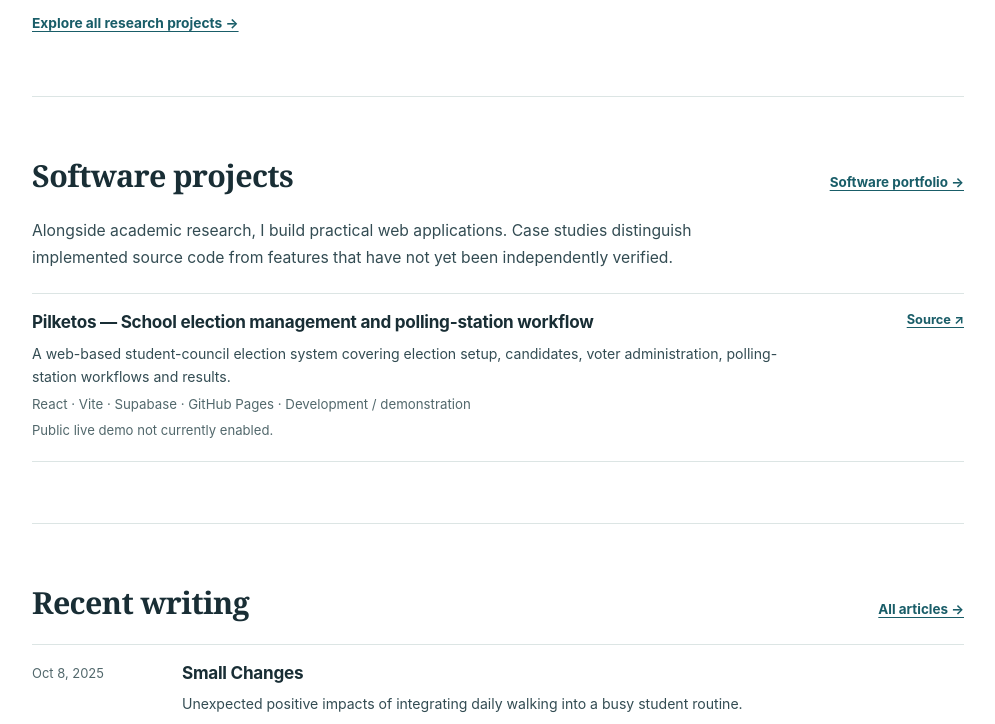
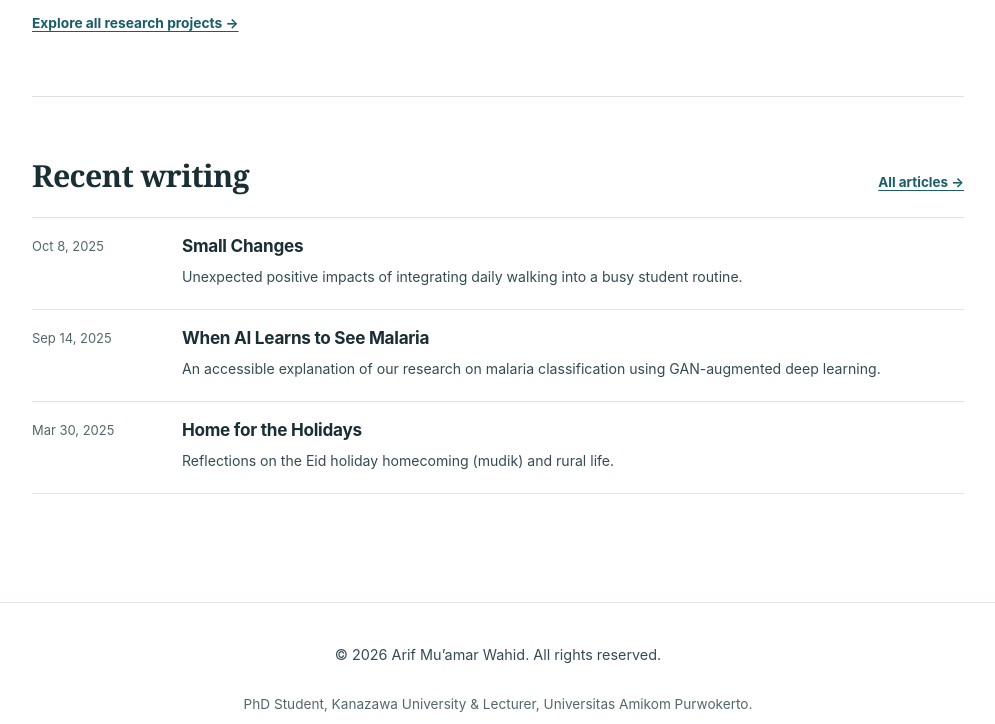
Before and after one commit to arifmuamardev/personal-website, an Astro site: page / in a window 1280 px wide. Shown: the part 1952-2676 px from the top of the page, without its empty margins (142-1137 px from the left). Built offline with nearby package versions, Linux system fonts and the light colour scheme; Astro itself is replaced by a stand-in of ours.

Commit message:
chore: hide paused public software portfolio

```diff
--- a/src/pages/index.astro
+++ b/src/pages/index.astro
@@ -4,7 +4,6 @@ import PublicationAuthors from '../components/PublicationAuthors.astro';
 import { getCollection } from 'astro:content';
 import { localPath } from '../lib/urls';
 import { profile } from '../data/profile';
-import { softwareProjects } from '../data/software-projects';
 
 const publications = await getCollection('publications');
 const researchProjects = await getCollection('projects');
@@ -40,7 +39,6 @@ const recentWriting = posts
       <nav class="identity-links" aria-label="Key profile links">
         <a href={localPath('/research/')}>Research</a>
         <a href={localPath('/publications/')}>Publications</a>
-        <a href={localPath('/portfolio/')}>Software</a>
         <a href={localPath('/blog/')}>Writing</a>
         <a href={localPath('/cv/')}>CV</a>
         <a href={localPath('/contact/')}>Contact</a>
@@ -103,27 +101,6 @@ const recentWriting = posts
           <a href={localPath('/projects/')}>Explore all research projects →</a>
         </div>
       )}
-    </section>
-
-    <section class="academic-section" aria-labelledby="software-heading">
-      <div class="section-heading">
-        <h2 id="software-heading">Software projects</h2>
-        <a href={localPath('/portfolio/')}>Software portfolio →</a>
-      </div>
-      <p class="section-intro">Alongside academic research, I build practical web applications. Case studies distinguish implemented source code from features that have not yet been independently verified.</p>
-      <ul class="editorial-list">
-        {softwareProjects.map(project => (
-          <li class="software-row">
-            <div>
-              <h3><a href={localPath(project.caseStudy)}>{project.title} — {project.subtitle}</a></h3>
-              <p>{project.summary}</p>
-              <p class="row-details">{project.technologies.join(' · ')} · {project.status}</p>
-              <p class="row-caution">Public live demo not currently enabled.</p>
-            </div>
-            <a class="row-extra" href={project.repository} target="_blank" rel="noopener noreferrer">Source ↗</a>
-          </li>
-        ))}
-      </ul>
     </section>
 
     <section class="academic-section" aria-labelledby="writing-heading">
```
